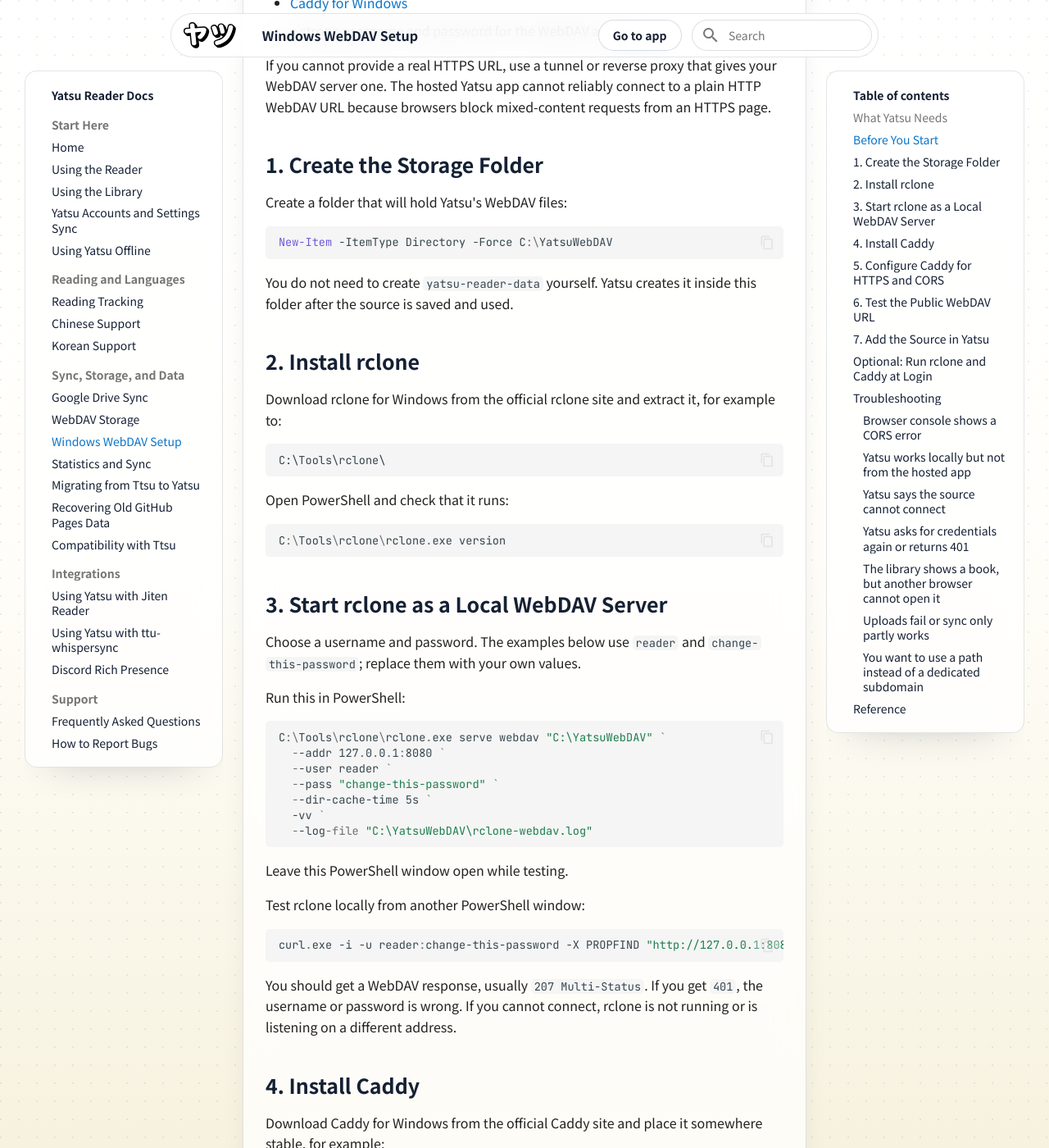
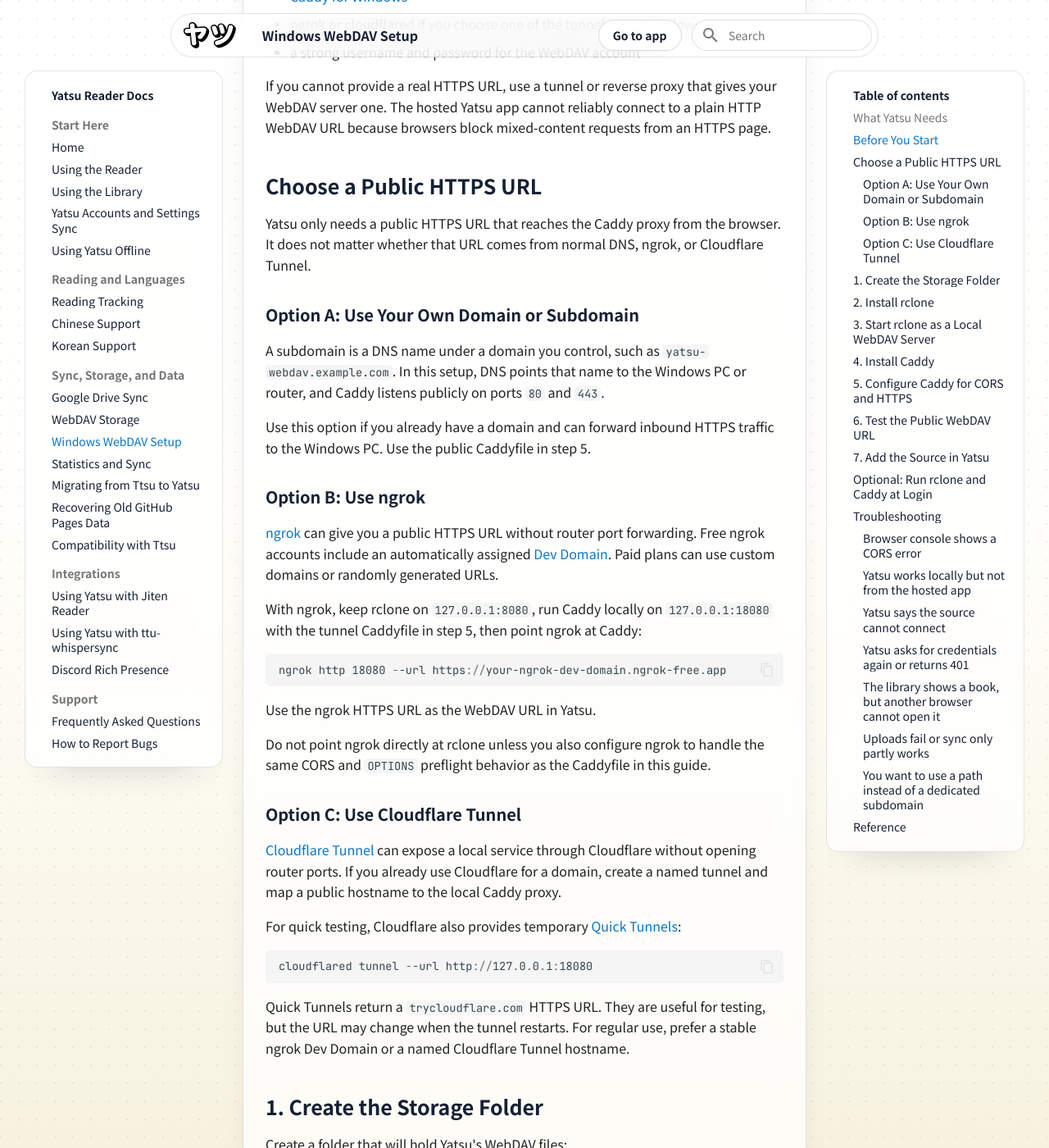
Before and after one commit to ytrms/yatsu-reader-docs, an MkDocs documentation site: the page built from docs/webdav-windows.md, in a window 1280 px wide and 1400 px high, scrolled down 1338 px. Shown: the whole window at 82% size. Built offline with MkDocs 1.6.1 and Material for MkDocs 9.7.7, drawn with Linux system fonts in a browser that asks for light colours; some of the changed text lies outside the part shown.

Commit message:
docs: explain WebDAV tunnel options

````diff
--- a/docs/webdav-windows.md
+++ b/docs/webdav-windows.md
@@ -3,8 +3,8 @@
 This guide shows one reliable Windows setup for Yatsu WebDAV storage:
 
 - `rclone` serves a local Windows folder as WebDAV on `127.0.0.1`.
-- `Caddy` exposes that WebDAV server over HTTPS and adds the browser CORS
-  headers Yatsu needs.
+- `Caddy` adds the browser CORS headers Yatsu needs and either exposes HTTPS
+  itself or sits behind a tunnel that provides the public HTTPS URL.
 - Yatsu connects to the public HTTPS URL, not directly to the local rclone
   address.
 
@@ -37,17 +37,71 @@
 You need:
 
 - a Windows 10 or Windows 11 PC that will stay online while you want sync
-- a domain or subdomain for WebDAV, such as `yatsu-webdav.example.com`
-- DNS for that name pointing to the Windows PC or to a tunnel that reaches it
-- inbound access to Caddy on ports `80` and `443`, or a tunnel that gives Caddy
-  a public HTTPS URL
+- a public HTTPS URL for WebDAV, either from a domain/subdomain such as
+  `yatsu-webdav.example.com` or from a tunnel such as ngrok or Cloudflare Tunnel
+- DNS and inbound access to Caddy on ports `80` and `443` if you use your own
+  domain without a tunnel
 - [rclone for Windows](https://rclone.org/downloads/)
 - [Caddy for Windows](https://caddyserver.com/docs/install#windows)
+- ngrok or cloudflared if you choose one of the tunnel options below
 - a strong username and password for the WebDAV account
 
 If you cannot provide a real HTTPS URL, use a tunnel or reverse proxy that gives
 your WebDAV server one. The hosted Yatsu app cannot reliably connect to a plain
 HTTP WebDAV URL because browsers block mixed-content requests from an HTTPS page.
+
+## Choose a Public HTTPS URL
+
+Yatsu only needs a public HTTPS URL that reaches the Caddy proxy from the browser.
+It does not matter whether that URL comes from normal DNS, ngrok, or Cloudflare
+Tunnel.
+
+### Option A: Use Your Own Domain or Subdomain
+
+A subdomain is a DNS name under a domain you control, such as
+`yatsu-webdav.example.com`. In this setup, DNS points that name to the Windows PC
+or router, and Caddy listens publicly on ports `80` and `443`.
+
+Use this option if you already have a domain and can forward inbound HTTPS
+traffic to the Windows PC. Use the public Caddyfile in step 5.
+
+### Option B: Use ngrok
+
+[ngrok](https://ngrok.com/docs/http/) can give you a public HTTPS URL without
+router port forwarding. Free ngrok accounts include an automatically assigned
+[Dev Domain](https://ngrok.com/docs/universal-gateway/domains/#dev-domains).
+Paid plans can use custom domains or randomly generated URLs.
+
+With ngrok, keep rclone on `127.0.0.1:8080`, run Caddy locally on
+`127.0.0.1:18080` with the tunnel Caddyfile in step 5, then point ngrok at
+Caddy:
+
+```powershell
+ngrok http 18080 --url https://your-ngrok-dev-domain.ngrok-free.app
+```
+
+Use the ngrok HTTPS URL as the WebDAV URL in Yatsu.
+
+Do not point ngrok directly at rclone unless you also configure ngrok to handle
+the same CORS and `OPTIONS` preflight behavior as the Caddyfile in this guide.
+
+### Option C: Use Cloudflare Tunnel
+
+[Cloudflare Tunnel](https://developers.cloudflare.com/tunnel/routing/) can expose
+a local service through Cloudflare without opening router ports. If you already
+use Cloudflare for a domain, create a named tunnel and map a public hostname to
+the local Caddy proxy.
+
+For quick testing, Cloudflare also provides temporary
+[Quick Tunnels](https://developers.cloudflare.com/cloudflare-one/networks/connectors/cloudflare-tunnel/do-more-with-tunnels/trycloudflare/):
+
+```powershell
+cloudflared tunnel --url http://127.0.0.1:18080
+```
+
+Quick Tunnels return a `trycloudflare.com` HTTPS URL. They are useful for testing,
+but the URL may change when the tunnel restarts. For regular use, prefer a stable
+ngrok Dev Domain or a named Cloudflare Tunnel hostname.
 
 ## 1. Create the Storage Folder
 
@@ -120,7 +174,7 @@
 notepad C:\Caddy\Caddyfile
 ```
 
-## 5. Configure Caddy for HTTPS and CORS
+## 5. Configure Caddy for CORS and HTTPS
 
 Use a dedicated subdomain if possible. This avoids path-prefix mistakes and
 makes the WebDAV URL easy to copy into Yatsu.
@@ -152,21 +206,54 @@
 }
 ```
 
+If you are using ngrok or Cloudflare Tunnel, the tunnel provides the public HTTPS
+URL. Use this local-only Caddyfile instead:
+
+```caddyfile
+http://127.0.0.1:18080 {
+    @preflight method OPTIONS
+
+    handle @preflight {
+        header Access-Control-Allow-Origin "https://app.yatsu.moe"
+        header Access-Control-Allow-Methods "OPTIONS, PROPFIND, MKCOL, GET, PUT, MOVE, DELETE"
+        header Access-Control-Allow-Headers "Authorization, Content-Type, Depth, Destination, Overwrite"
+        header Access-Control-Expose-Headers "Content-Length, ETag, Last-Modified"
+        header Access-Control-Max-Age "86400"
+        header Vary "Origin"
+        respond "" 204
+    }
+
+    handle {
+        header Access-Control-Allow-Origin "https://app.yatsu.moe"
+        header Access-Control-Allow-Methods "OPTIONS, PROPFIND, MKCOL, GET, PUT, MOVE, DELETE"
+        header Access-Control-Allow-Headers "Authorization, Content-Type, Depth, Destination, Overwrite"
+        header Access-Control-Expose-Headers "Content-Length, ETag, Last-Modified"
+        header Vary "Origin"
+        reverse_proxy 127.0.0.1:8080
+    }
+}
+```
+
 Start Caddy:
 
 ```powershell
 C:\Tools\caddy\caddy.exe run --config C:\Caddy\Caddyfile --adapter caddyfile
 ```
 
-Leave this PowerShell window open while testing. Caddy should obtain and renew
-the HTTPS certificate for the configured subdomain automatically when DNS and
-inbound access are correct. For a normal public DNS setup, Caddy usually needs
-ports `80` and `443` reachable from the internet while it gets the certificate.
+Leave this PowerShell window open while testing.
+
+If you use the public subdomain Caddyfile, Caddy should obtain and renew the
+HTTPS certificate automatically when DNS and inbound access are correct. For a
+normal public DNS setup, Caddy usually needs ports `80` and `443` reachable from
+the internet while it gets the certificate.
+
+If you use the tunnel Caddyfile, Caddy only listens on the Windows PC. Start your
+ngrok or Cloudflare Tunnel command after Caddy is running.
 
 ## 6. Test the Public WebDAV URL
 
 From PowerShell, test the CORS preflight that browsers send before Yatsu's
-WebDAV requests:
+WebDAV requests. Replace the example URL with your real public HTTPS URL:
 
 ```powershell
 curl.exe -i -X OPTIONS "https://yatsu-webdav.example.com/" `
@@ -211,7 +298,8 @@
 3. Choose **Add source**.
 4. Set **Provider** to **WebDAV (Beta)**.
 5. Enter a name, such as `Home WebDAV`.
-6. Enter the WebDAV URL:
+6. Enter the WebDAV URL. Use your real public HTTPS URL, whether it is your
+   subdomain, ngrok Dev Domain, or Cloudflare Tunnel URL:
 
    ```text
    https://yatsu-webdav.example.com/
@@ -344,3 +432,5 @@
 
 - [rclone `serve webdav`](https://rclone.org/commands/rclone_serve_webdav/)
 - [Caddy `reverse_proxy`](https://caddyserver.com/docs/caddyfile/directives/reverse_proxy)
+- [ngrok HTTP endpoints](https://ngrok.com/docs/http/)
+- [Cloudflare Tunnel routing](https://developers.cloudflare.com/tunnel/routing/)
````
